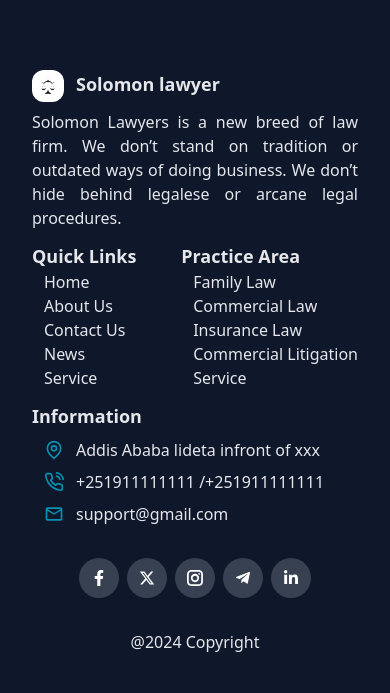
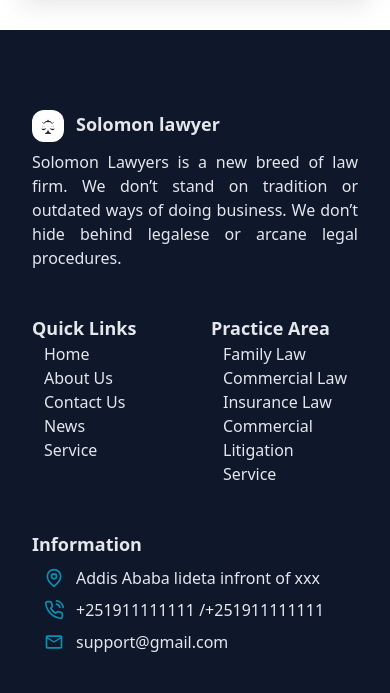
Before and after one commit to abenooo/lawyer_public_site, a Next.js app: page / in a window 390 px wide. Shown: the part 6199-6892 px from the top of the page. Built offline with nearby package versions, Linux system fonts and the light colour scheme.

Commit message:
make responsive

```diff
--- a/components/Footer.jsx
+++ b/components/Footer.jsx
@@ -9,8 +9,9 @@ import { FaLinkedinIn } from "react-icons/fa6";
 
 function Footer() {
   return (
-    <div className="bg-slate-900 text-gray-200 py-20 px-8">
-      <div>
+    <div className="bg-slate-900 text-gray-200 py-20 px-8 mt-10">
+      <div className="grid grid-cols-2 md:grid-cols-4 gap-8 md:w-3/4 mx-auto">
+        <div className="col-span-2 md:col-span-1">
           <div className="flex gap-3">
             <img
               src="/assets/logo.jpeg"
@@ -26,8 +27,7 @@ function Footer() {
             legalese or arcane legal procedures.
           </p>
         </div>
-      <div className="flex justify-between">
-        <div className="mt-3">
+        <div className="mt-3 md:ml-9">
           <h3 className="text-lg font-semibold">Quick Links</h3>
           <ul className="ml-3">
             <li>
@@ -67,8 +67,8 @@ function Footer() {
             </li>
           </ul>
         </div>
-      </div>
-      <div className="mt-3">
+
+        <div className="mt-3 col-span-2 md:col-span-1">
           <h3 className="text-lg font-semibold">Information</h3>
           <div className="flex items-center gap-3 my-2 ml-3">
             <GrLocation className="text-xl text-cyan-600" />
@@ -81,6 +81,7 @@ function Footer() {
           <div className="flex items-center gap-3 my-2 ml-3">
             <MdOutlineEmail className="text-xl text-cyan-600" />
             <p>support@gmail.com</p>
+          </div>
         </div>
       </div>
       <div className="flex justify-center items-center gap-2 my-8">
```
Lines whose indentation alone changed are shown as unchanged.
